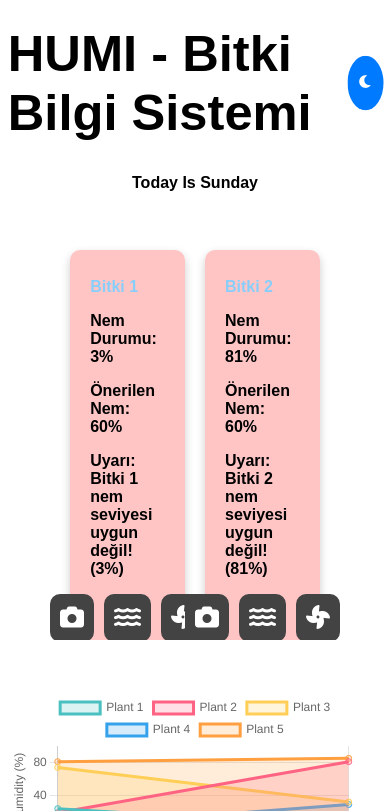
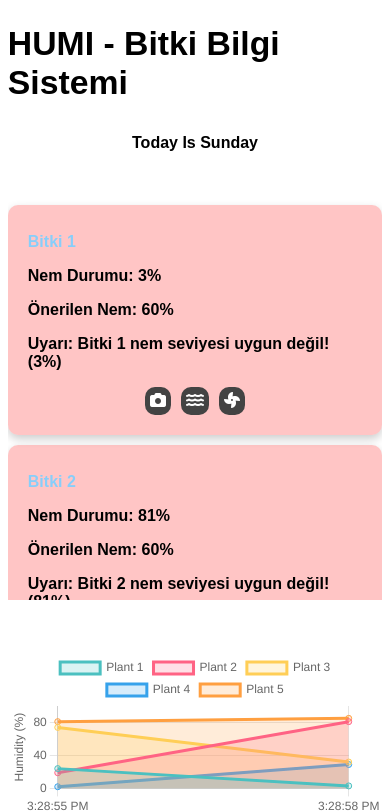
Before and after one commit to batuhantrkgl/HUMI, a website: page index.html in a window 390 px wide. Shown: the top 811 px of the page. Drawn offline with nearby package versions, Linux system fonts and the light colour scheme; no server answers.

Commit message:
Refactor CSS styles for better responsiveness

```diff
--- a/assets/css/style.css
+++ b/assets/css/style.css
@@ -164,15 +164,16 @@ footer {
     margin: 1rem 0;
 }
 
-
 body.light {
     background-color: #ffffff;
     color: black;
 }
+
 body.dark {
     background-color: #212121;
     color: white;
 }
+
 /* Button Styles */
 #theme-toggle {
     border: none;
@@ -188,19 +189,23 @@ body.dark {
     justify-content: center;
     margin-left: 10px; /* Space between text and button */
 }
+
 #theme-toggle:hover {
     transform: scale(1.1);
     background-color: #0056b3;
 }
+
 /* Animation */
 @keyframes pulse {
     0% { transform: scale(1); }
     50% { transform: scale(1.1); }
     100% { transform: scale(1); }
 }
+
 .pulse-animation {
     animation: pulse 1.5s infinite;
 }
+
 .team-list {
     display: flex;
     justify-content: center;
@@ -210,6 +215,7 @@ body.dark {
     max-height: 400px;
     overflow-y: auto;
 }
+
 .alert-history {
     max-height: 60%;
     overflow-y: auto;
@@ -218,6 +224,7 @@ body.dark {
     border-radius: 10px;
     margin-top: 20px;
 }
+
 .alert-container {
     background-color: #ffcccb;
     color: #a00000;
@@ -225,10 +232,12 @@ body.dark {
     padding: 10px;
     margin: 5px 0;
 }
+
 #dashboard {
     display: flex;
     flex-wrap: wrap;
 }
+
 .widget {
     background-color: #434343;
     border: 1px solid #ccc;
@@ -240,9 +249,32 @@ body.dark {
     box-shadow: 0 4px 10px rgba(0, 0, 0, 0.2);
     transition: background-color 0.3s;
 }
+
 .widget:hover {
     background-color: #545454;
 }
+
 .drop-target {
     border: 2px dashed #ffcccb;
 }
+
+/* Media queries for responsiveness */
+@media (max-width: 600px) {
+    .nameholder-no-idea {
+        font-size: 4vh;
+    }
+
+    .team-member-container {
+        width: 100%;
+        margin: 5px 0;
+    }
+
+    .action-button {
+        font-size: 1rem;
+        padding: 5px;
+    }
+
+    #theme-toggle {
+        display: none;
+    }
+}
```
